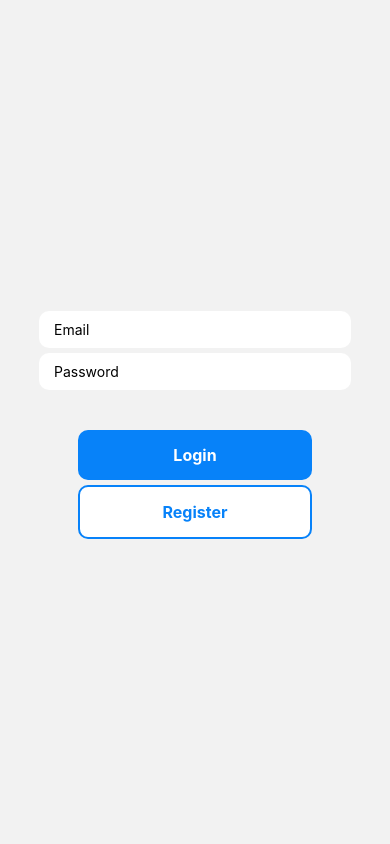
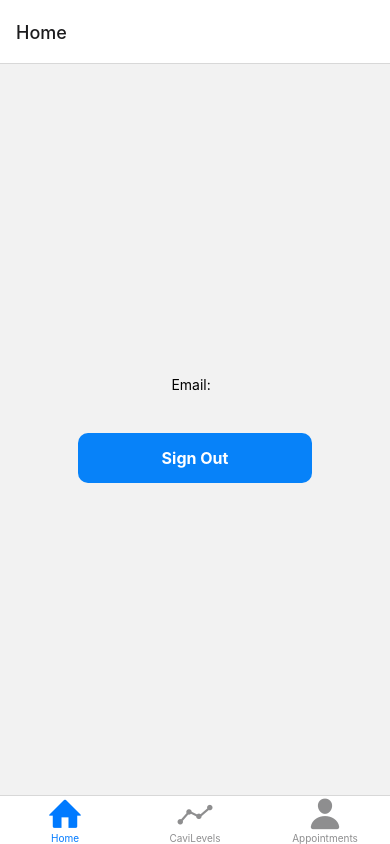
Before and after one commit to Paarthbathla338/crudApp, a React Native app in the folder cavi/: screen / in a window 390 px wide. Built offline with nearby package versions, Linux system fonts and the light colour scheme; no server answers.

Commit message:
Bottom Tab Navigator Added

```diff
--- a/cavi/App.js
+++ b/cavi/App.js
@@ -4,18 +4,44 @@ import { NavigationContainer } from '@react-navigation/native';
 import { createNativeStackNavigator } from '@react-navigation/native-stack';
 import LoginScreen from "./screens/LoginScreen"
 import HomeScreen from "./screens/HomeScreen"
+import {createBottomTabNavigator} from "@react-navigation/bottom-tabs";
+import CaviLevels from "./screens/CaviLevels"
+import AppointmentScreen from "./screens/AppointmentScreen"
+import { Ionicons,Entypo,AntDesign,FontAwesome5,MaterialIcons,FontAwesome,SimpleLineIcons,Fontisto } from '@expo/vector-icons';
+
 
 const Stack = createNativeStackNavigator();
+
+const Tabs= createBottomTabNavigator();
 
 
 export default function App() {
   return (
     <NavigationContainer>
-      <Stack.Navigator>
+
+      <Tabs.Navigator>
+
+        <Tabs.Screen name="Home" component={HomeScreen}         options={{
+          tabBarIcon: ({ color }) => <Entypo name="home" size={30}  color={color} style={{fontSize:35}}  />,
+        }}
+/>
+        <Tabs.Screen name="CaviLevels" component={CaviLevels}   options={{
+          tabBarIcon: ({ color }) => <SimpleLineIcons name="graph" size={30}  color={color} style={{fontSize:35}}  />,
+        }}/>
+        <Tabs.Screen name="Appointments" component={AppointmentScreen} options={{
+          tabBarIcon: ({ color }) => <Ionicons name="person" size={30}  color={color} style={{fontSize:35}}  />,
+        }}/>
+
+
+
+      </Tabs.Navigator>
+
+
+      {/* <Stack.Navigator>
         <Stack.Screen options={{headerShown:false}} name="Login" component={LoginScreen} />
         <Stack.Screen name="Home" component={HomeScreen} />
 
-      </Stack.Navigator>
+      </Stack.Navigator> */}
     </NavigationContainer>
   );
 }
--- a/cavi/package.json
+++ b/cavi/package.json
@@ -10,8 +10,11 @@
     "eject": "expo eject"
   },
   "dependencies": {
+    "@react-navigation/bottom-tabs": "^6.2.0",
+    "@react-navigation/drawer": "^6.3.1",
     "@react-navigation/native": "^6.0.8",
     "@react-navigation/native-stack": "^6.5.0",
+    "@react-navigation/stack": "^6.1.1",
     "expo": "~44.0.0",
     "expo-status-bar": "~1.2.0",
     "firebase": "8.2.3",
--- /dev/null
+++ b/cavi/screens/AppointmentScreen.js
@@ -0,0 +1,14 @@
+import { StyleSheet, Text, View } from 'react-native'
+import React from 'react'
+
+const AppointmentScreen = () => {
+  return (
+    <View>
+      <Text>AppointmentScreen</Text>
+    </View>
+  )
+}
+
+export default AppointmentScreen
+
+const styles = StyleSheet.create({})
--- /dev/null
+++ b/cavi/screens/CaviLevels.js
@@ -0,0 +1,14 @@
+import { StyleSheet, Text, View } from 'react-native'
+import React from 'react'
+
+const CaviLevels = () => {
+  return (
+    <View>
+      <Text>CaviLevels</Text>
+    </View>
+  )
+}
+
+export default CaviLevels
+
+const styles = StyleSheet.create({})
--- a/cavi/screens/HomeScreen.js
+++ b/cavi/screens/HomeScreen.js
@@ -13,7 +13,7 @@ const HomeScreen = () => {
         .then(()=>{
             navigation.replace("Login")
         })
-        .catch(err=>alert(error.message))
+        .catch(error=>alert(error.message))
     }
   return (
     <View style={styles.container}>
```
Also changed, not shown: 1 other file (tests, documents, lock files or other folders).
